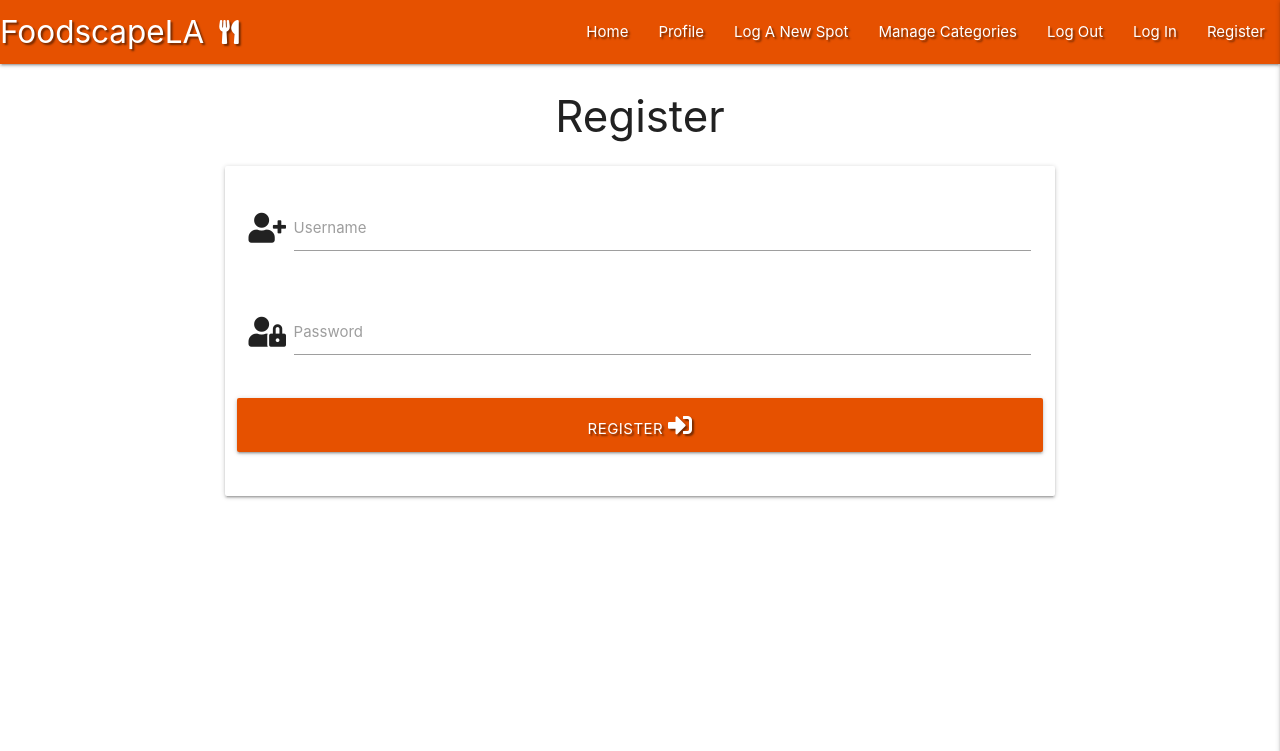
After one commit to Code-Institute-Submissions/katyacano-milestone-project-3_AprResub, a Flask app: page /register in a window 1280 px wide. The commit adds this page. Shown: the top 751 px of the page. Run offline with Flask 2, Linux system fonts and the light colour scheme; some libraries are stand-ins or nearby versions.

Commit message:
Add Register template

```diff
--- a/app.py
+++ b/app.py
@@ -4,6 +4,7 @@ from flask import (
     redirect, request, session, url_for)
 from flask_pymongo import PyMongo
 from bson.objectid import ObjectId
+from werkzeug.security import generate_password_hash, check_password_hash
 if os.path.exists("env.py"):
     import env
 
@@ -24,6 +25,11 @@ def get_spots():
     return render_template("spots.html", spots=spots)
 
 
+@app.route("/register", methods=["GET", "POST"])
+def register():
+    return render_template("register.html")
+
+
 if __name__ == "__main__":
     app.run(host=os.environ.get("IP"),
             port=int(os.environ.get("PORT")),
--- a/templates/base.html
+++ b/templates/base.html
@@ -17,7 +17,7 @@
         <!--main navbar-->
         <nav class="nav-extended text-shadow orange darken-4">
             <div class="nav-wrapper">
-                <a href="{{ url_for('get_spots') }}" class="brand-logo">FoodscapeLA</a>
+                <a href="{{ url_for('get_spots') }}" class="brand-logo">FoodscapeLA <i class="fas fa-utensils right"></i></a>
                 <a href="#" data-target="mobile-demo" class="sidenav-trigger right"><i class="fas fa-bars"></i></a>
                 <ul class="right hide-on-med-and-down">
                     <li><a href="{{ url_for('get_spots') }}">Home</a></li>
@@ -26,7 +26,7 @@
                     <li><a href="#">Manage Categories</a></li>
                     <li><a href="#">Log Out</a></li>
                     <li><a href="#">Log In</a></li>
-                    <li><a href="#">Register</a></li>
+                    <li><a href="{{ url_for('register') }}">Register</a></li>
 
                 </ul>
             </div>
@@ -41,7 +41,7 @@
             <li><a href="#">Manage Categories</a></li>
             <li><a href="#">Log Out</a></li>
             <li><a href="#">Log In</a></li>
-            <li><a href="#">Register</a></li>
+            <li><a href="{{ url_for('register') }}">Register</a></li>
         </ul>
     </header>
 
--- /dev/null
+++ b/templates/register.html
@@ -0,0 +1,35 @@
+{% extends "base.html" %}
+{% block content %}
+
+<h3 class="center-align">Register</h3>
+
+<div class="row">
+    <form class="col s12 m8 offset-m2" method="POST" action="{{ url_for('register') }}">
+        <div class="card-panel">
+            <!--username-->
+            <div class="row">
+                <div class="input-field col s12">
+                    <i class="fas fa-user-plus prefix light-orange-text text-darken-4"></i>
+                    <input id="username" name="username" type="text" class="validate">
+                    <label for="username">Username</label>
+                </div>
+            </div>
+            <!--password-->
+            <div class="row">
+                <div class="input-field col s12">
+                    <i class="fas fa-user-lock prefix light-orange-text text-darken-4"></i>
+                    <input id="password" name="password" type="password" class="validate">
+                    <label for="password">Password</label>
+                </div>
+            </div>
+            <!--register-->
+            <div class="row">
+                <button type="submit" class="col s12 btn-large orange darken-4 text-shadow">
+                    Register <i class="fas fa-sign-in-alt"></i>
+                </button>
+            </div>
+        </div>
+    </form>
+</div>
+
+{% endblock %}
```
